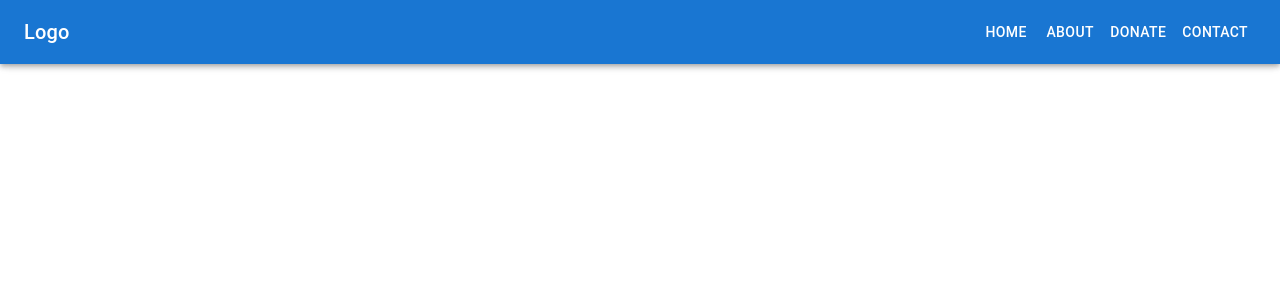
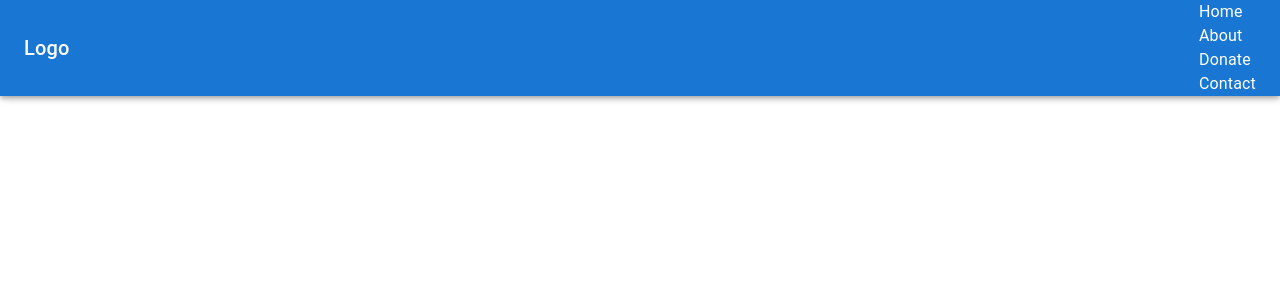
Before and after one commit to Muhammad-Sowrov/cksma-client, a React (Vite) app: page / in a window 1280 px wide. Shown: the top 300 px of the page. Built offline with nearby package versions, Linux system fonts and the light colour scheme.

Commit message:
fixed nav problem

```diff
--- a/src/Components/Shared/Navbar/Navbar.jsx
+++ b/src/Components/Shared/Navbar/Navbar.jsx
@@ -4,20 +4,13 @@ import CssBaseline from "@mui/material/CssBaseline";
 import Divider from "@mui/material/Divider";
 import Drawer from "@mui/material/Drawer";
 import IconButton from "@mui/material/IconButton";
-import List from "@mui/material/List";
-import ListItem from "@mui/material/ListItem";
-import ListItemButton from "@mui/material/ListItemButton";
-import ListItemText from "@mui/material/ListItemText";
 import MenuIcon from "@mui/icons-material/Menu";
 import Toolbar from "@mui/material/Toolbar";
 import Typography from "@mui/material/Typography";
-import Button from "@mui/material/Button";
 import { useState } from "react";
+import { NavLink } from "react-router-dom";
 
 const drawerWidth = 240;
-const navItems = ["Home", "About", "Donate", "Contact"];
-
-
 
 const Navbar = () => {
   const [mobileOpen, setMobileOpen] = useState(false);
@@ -27,24 +20,21 @@ const Navbar = () => {
   };
 
   const drawer = (
-      <Box onClick={handleDrawerToggle} sx={{ textAlign: 'center' }}>
+    <Box onClick={handleDrawerToggle} sx={{ textAlign: "center" }}>
       <Typography variant="h6" sx={{ my: 2 }}>
         Logo
       </Typography>
       <Divider />
-        <List>
-          {navItems.map((item) => (
-            <ListItem key={item} disablePadding>
-              <ListItemButton sx={{ textAlign: 'center' }}>
-                <ListItemText primary={item} />
-              </ListItemButton>
-            </ListItem>
-          ))}
-        </List>
+      <ul className="items-center p-2 ">
+        <li className="text-xl"><NavLink>Home</NavLink></li>
+        <li className="text-xl"><NavLink>About</NavLink></li>
+        <li className="text-xl"><NavLink>Donate</NavLink></li>
+        <li className="text-xl"><NavLink>Contact</NavLink></li>
+      </ul>
     </Box>
   );
-    const container = typeof window !== 'undefined' ? window.document.body : undefined;
-    // const container = window !== undefined ? () => window().document.body : undefined;
+  const container =
+    typeof window !== "undefined" ? window.document.body : undefined;
   return (
     <Box sx={{ display: "flex" }}>
       <CssBaseline />
@@ -67,11 +57,12 @@ const Navbar = () => {
             Logo
           </Typography>
           <Box sx={{ display: { xs: "none", sm: "block" } }}>
-            {navItems.map((item) => (
-              <Button key={item} sx={{ color: "#fff" }}>
-                {item}
-              </Button>
-            ))}
+            <ul className="flex gap-5">
+              <li><NavLink>Home</NavLink></li>
+              <li><NavLink>About</NavLink></li>
+              <li><NavLink>Donate</NavLink></li>
+              <li><NavLink>Contact</NavLink></li>
+            </ul>
           </Box>
         </Toolbar>
       </AppBar>
```
Lines whose indentation alone changed are shown as unchanged.
